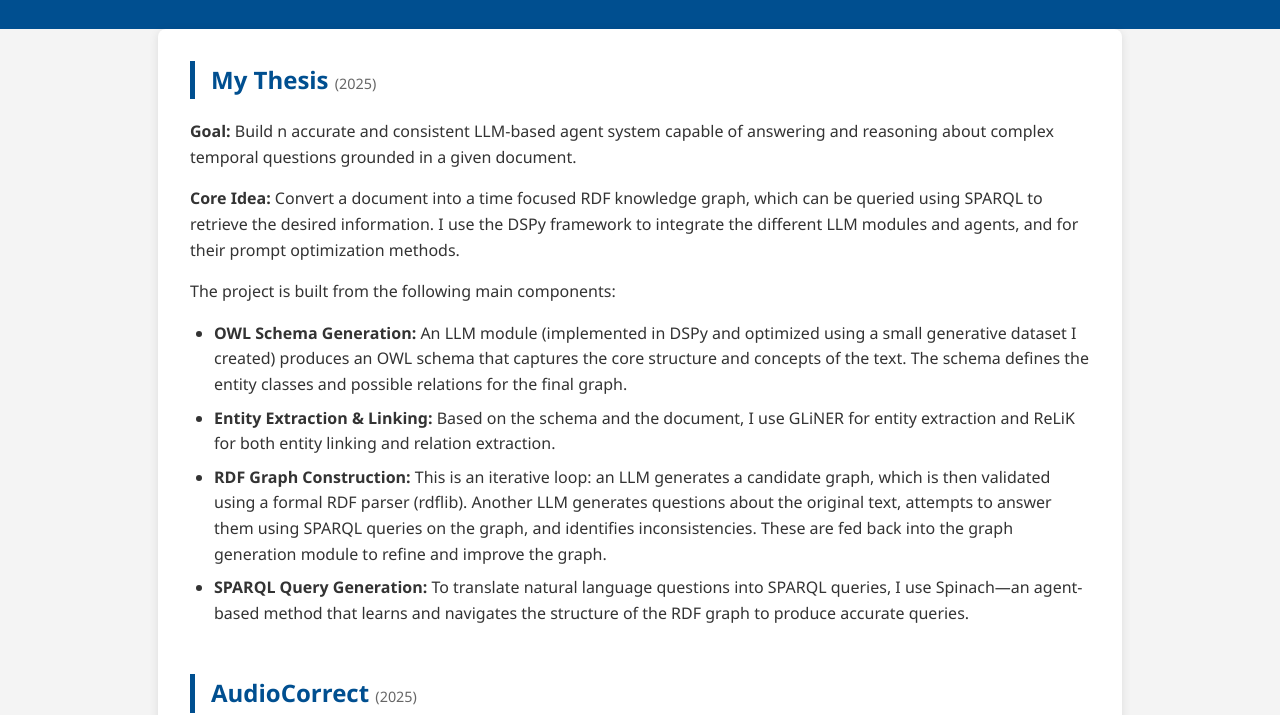
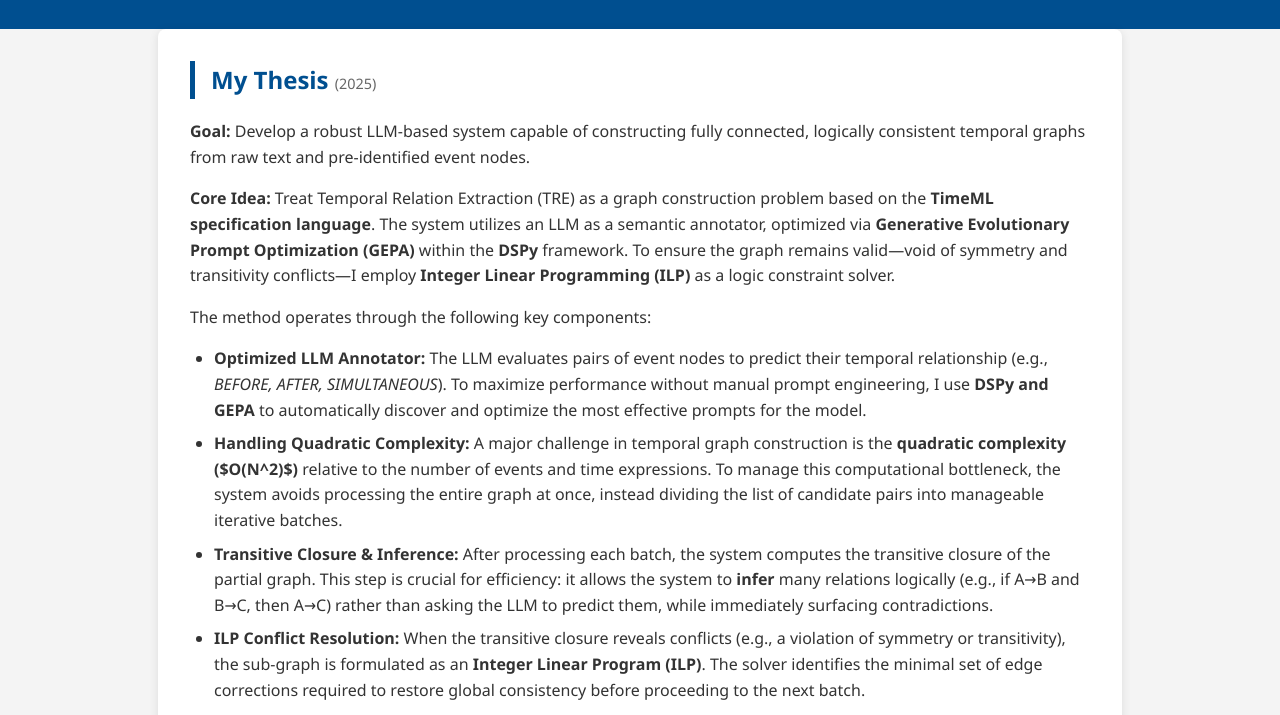
Before and after one commit to YoniMey/my-projects, a plain HTML site: page index.html in a window 1280 px wide. Shown: the part 99-814 px from the top of the page. Drawn offline with Linux system fonts and the light colour scheme.

Commit message:
new thesis description

```diff
--- a/index.html
+++ b/index.html
@@ -203,29 +203,47 @@
   </header>
 
   <main>
-    <section>
+   <section>
       <h2>My Thesis <span class="year">(2025)</span></h2>
-      <p><strong>Goal:</strong> Build n accurate and consistent LLM-based agent system capable of answering and reasoning about complex
-                                temporal questions grounded in a given document.</p>
-      <p><strong>Core Idea:</strong> Convert a document into a time focused RDF knowledge graph, which can be queried using SPARQL to retrieve
-                                the desired information. I use the DSPy framework to integrate the different LLM modules and agents, and for their
-                                prompt optimization methods.</p>
-      <p>The project is built from the following main components:</p>
+
+      <p><strong>Goal:</strong> Develop a robust LLM-based system capable of constructing fully connected, logically consistent
+         temporal graphs from raw text and pre-identified event nodes.</p>
+
+      <p><strong>Core Idea:</strong> Treat Temporal Relation Extraction (TRE) as a graph construction problem based on the
+         <strong>TimeML specification language</strong>. The system utilizes an LLM as a semantic annotator, optimized via
+         <strong>Generative Evolutionary Prompt Optimization (GEPA)</strong> within the <strong>DSPy</strong> framework.
+         To ensure the graph remains valid—void of symmetry and transitivity conflicts—I employ
+         <strong>Integer Linear Programming (ILP)</strong> as a logic constraint solver.</p>
+
+      <p>The method operates through the following key components:</p>
+
       <ul>
-        <li><strong>OWL Schema Generation:</strong> An LLM module (implemented in DSPy and optimized using a small generative dataset I created)
-                                produces an OWL schema that captures the core structure and concepts of the text. The schema defines the
-                                entity classes and possible relations for the final graph.</li>
-        <li><strong>Entity Extraction & Linking:</strong> Based on the schema and the document, I use GLiNER for entity extraction and
-                                ReLiK for both entity linking and relation extraction.</li>
-        <li><strong>RDF Graph Construction:</strong> This is an iterative loop: an LLM generates a candidate graph, which is then validated
-                                using a formal RDF parser (rdflib). Another LLM generates questions about the original text, attempts to answer them
-                                using SPARQL queries on the graph, and identifies inconsistencies. These are fed back into the graph generation module
-                                to refine and improve the graph.</li>
-        <li><strong>SPARQL Query Generation:</strong> To translate natural language questions into SPARQL queries, I use Spinach—an agent-
-                                based method that learns and navigates the structure of the RDF graph to produce accurate queries.</li>
+        <li><strong>Optimized LLM Annotator:</strong>
+            The LLM evaluates pairs of event nodes to predict their temporal relationship (e.g., <em>BEFORE, AFTER, SIMULTANEOUS</em>).
+            To maximize performance without manual prompt engineering, I use <strong>DSPy and GEPA</strong> to automatically
+            discover and optimize the most effective prompts for the model.
+        </li>
+
+        <li><strong>Handling Quadratic Complexity:</strong>
+            A major challenge in temporal graph construction is the <strong>quadratic complexity ($O(N^2)$)</strong>
+            relative to the number of events and time expressions. To manage this computational bottleneck,
+            the system avoids processing the entire graph at once, instead dividing the list of candidate pairs into manageable
+            iterative batches.
+        </li>
+
+        <li><strong>Transitive Closure & Inference:</strong>
+            After processing each batch, the system computes the transitive closure of the partial graph. This step is crucial
+            for efficiency: it allows the system to <strong>infer</strong> many relations logically (e.g., if A→B and B→C, then A→C)
+            rather than asking the LLM to predict them, while immediately surfacing contradictions.
+        </li>
+
+        <li><strong>ILP Conflict Resolution:</strong>
+            When the transitive closure reveals conflicts (e.g., a violation of symmetry or transitivity), the sub-graph is
+            formulated as an <strong>Integer Linear Program (ILP)</strong>. The solver identifies the minimal set of edge
+            corrections required to restore global consistency before proceeding to the next batch.
+        </li>
       </ul>
     </section>
-
     <section>
       <h2>AudioCorrect <span class="year">(2025)</span></h2>
       <p>This project explores the use of speech and audio AI models to create an app that can correct mispronounced or incorrect
@@ -233,7 +251,7 @@
         text-level editing. The output is a modified version of the original recording, with new segments inserted in the main record.
         The process consists of the following steps:</p>
       <ol>
-        <li>ranscribe the input audio and extract word-level timings using WhisperX.</li>
+        <li>transcribe the input audio and extract word-level timings using WhisperX.</li>
         <li>Mark sections to edit (equal/delete/replace/insert).</li>
         <li>Generate the required segments using a TTS model. I implemented two options: (1) Tortoise TTS (local, but slow and
             lower quality), and (2) ElevenLabs API (faster and higher quality).</li>
```
